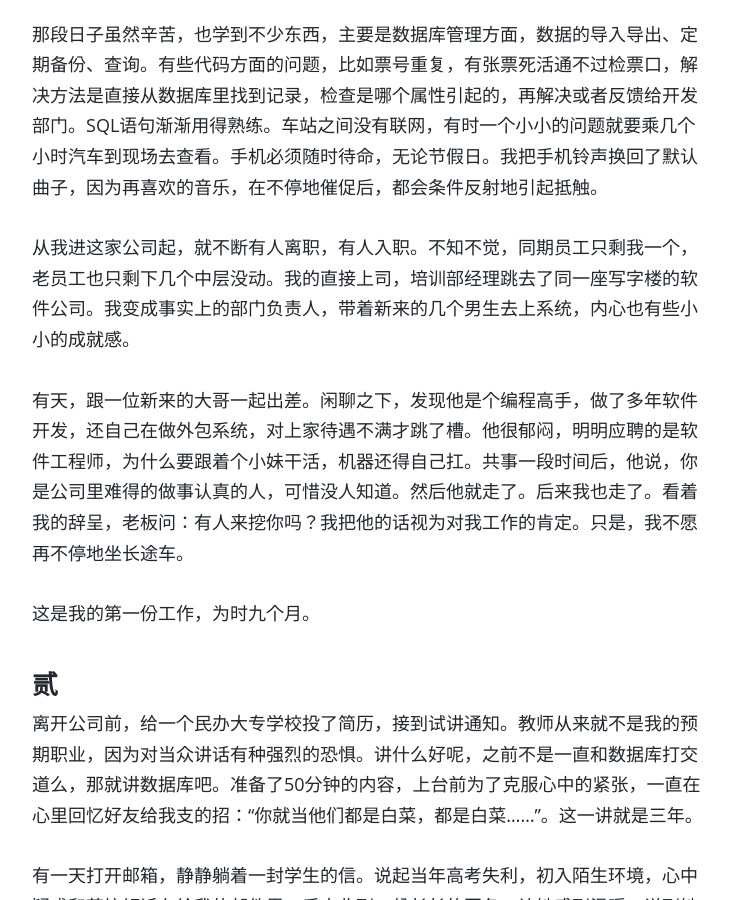
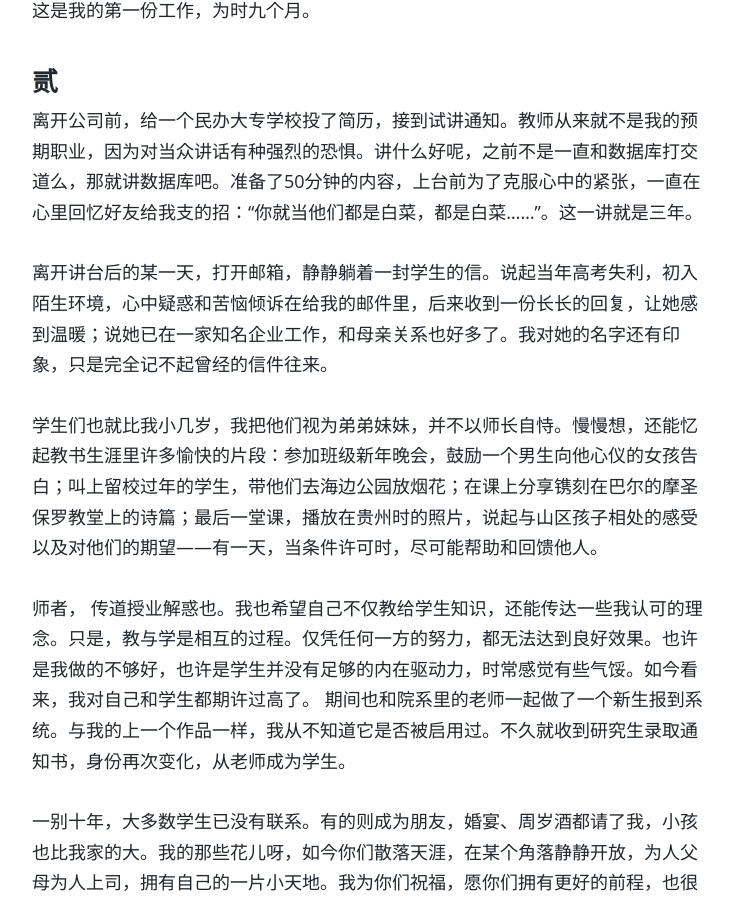
Before and after one commit to blueseach/blueseach.github.io, a Jekyll site: the page built from _posts/2018-01-20-My-Jobs.md, in a window 1280 px wide and 900 px high, scrolled down 1601 px. Shown: the whole window, without its empty margins (268-1002 px from the left). Built offline with Jekyll 4.4.1, drawn with Linux system fonts in a browser that asks for light colours; our own code applies the rules of GitHub Pages for plain Markdown files; comment, search, counter and statistics services are not loaded; some of the changed text lies outside the part shown.

Commit message:
Update 2018-01-20-My-Jobs.md

```diff
--- a/_posts/2018-01-20-My-Jobs.md
+++ b/_posts/2018-01-20-My-Jobs.md
@@ -2,9 +2,10 @@
 layout: post
 title:  "一个非成功人士的职业道路"
 image: literature.jpg
+description:没有草根到精英的逆袭之路，也没有一年之内收入增加数十倍的励志传奇
 ---
 
-Created 170115
+Created 180120
 By 游遍星辰
 
 ## 一个非成功人士的职业道路
@@ -13,11 +14,11 @@ By 游遍星辰
 
 2003年9月，我进入第一个工作单位，大约几十人的IT企业。老板亲自面试，聊了几句就开工资：月薪1500元，试用期三个月，试用期间薪水八折。
 
-职位是软件测试员。一个部门经理带我们两个下属，纯黑盒测试。一个月后，领导说让我试着给公司做一个内部公文审批系统。于是我变成了在测试部的开发人员。工期一个月，没有人带，完全自己摸索。不同于在学校写的代码片段，这是第一次独立做一个可用的系统。买了一本VB（公司当时使用的语言）应用系统实践的书。模仿案例，从功能模块，流程设计，数据库结构设计，界设计， 到代码的实现。为了按期完成，买了个U盘，每天下班时把代码拷到里面，下班后回到家继续写。那时年轻有干劲儿，工作到凌晨也不觉得太辛苦，只想着把这个东西做出来，要做好。
+职位是软件测试员。一个部门经理带我们两个下属，纯黑盒测试。一个月后，领导说让我试着给公司做一个内部公文审批系统。于是我变成在测试部的开发人员。工期一个月，没有人带，完全自己摸索。不同于在学校写的代码片段，这是第一次独立做一个可用的系统。买了一本VB（公司当时使用的语言）应用系统实践的书。模仿案例，从功能模块，流程设计，数据库结构设计，界设计， 到代码的实现。为了按期完成，买了个U盘，每天下班时把代码拷到里面，下班后回到家继续写。那时年轻有干劲儿，工作到凌晨也不觉得太辛苦，只想着把这个东西做出来，要做好。
 
-程序写好后在公司做了演示和讲解。领导说写的不错，代码交上去了，直到我离职，也不清楚这个系统究竟有没有使用过。因为没几天，就接到通知要出差去河南。公司业务扩张，培训部缺人手，我这个新人就被抽了去。
+程序写好后在公司做了演示和讲解。领导说写的不错，代码交上去，直到我离职，也不清楚这个系统是否使用过。因为没几天，就接到通知要出差去河南。公司业务扩张，培训部缺人手，我这个新人就被抽了去。
 
-培训部相当于技术支持部门。主要在客户单位工作，安装部署、升级、调试系统，培训最终用户。过程中遇到的任何问题都要解决，包括硬件，操作系统，数据库，软件。公司主要业务是客运售票系统。洛阳和辖下各县，一个一个走过去。因为白天要正常售票，所以系统上线必须夜里做，第二天就是解决各种差错，打印机不出票，票号重复，操作系统崩溃，售票员忘记密码……。“五加二、白加黑”，没有加班费， 一个多月，除了临走前抽空去给爸妈买了一套保暖内衣，哪儿也没去。出差回来就留在培训部，主要做省内的技术支持。
+培训部相当于技术支持部门。主要在客户单位工作，安装部署、升级、调试系统，培训最终用户。处理过程中遇到的任何问题，包括硬件，操作系统，数据库，软件。公司主要业务是客运售票系统。洛阳和辖下各县，一个一个走过去。因为白天要正常售票，所以系统上线必须夜里做，第二天就是解决各种差错，打印机不出票，票号重复，操作系统崩溃，售票员忘记密码……。“五加二、白加黑”，没有加班费， 一个多月，除了临走前抽空去给爸妈买了一套保暖内衣，哪儿也没去。出差回来就留在培训部，主要做省内的技术支持。
 
 那段日子虽然辛苦，也学到不少东西，主要是数据库管理方面，数据的导入导出、定期备份、查询。有些代码方面的问题，比如票号重复，有张票死活通不过检票口，解决方法是直接从数据库里找到记录，检查是哪个属性引起的，再解决或者反馈给开发部门。SQL语句渐渐用得熟练。车站之间没有联网，有时一个小小的问题就要乘几个小时汽车到现场去查看。手机必须随时待命，无论节假日。我把手机铃声换回了默认曲子，因为再喜欢的音乐，在不停地催促后，都会条件反射地引起抵触。
 
@@ -31,21 +32,21 @@ By 游遍星辰
 
 离开公司前，给一个民办大专学校投了简历，接到试讲通知。教师从来就不是我的预期职业，因为对当众讲话有种强烈的恐惧。讲什么好呢，之前不是一直和数据库打交道么，那就讲数据库吧。准备了50分钟的内容，上台前为了克服心中的紧张，一直在心里回忆好友给我支的招：“你就当他们都是白菜，都是白菜……”。这一讲就是三年。
 
-有一天打开邮箱，静静躺着一封学生的信。说起当年高考失利，初入陌生环境，心中疑惑和苦恼倾诉在给我的邮件里，后来收到一份长长的回复，让她感到温暖；说到她已在一家知名企业工作，和母亲关系也好多了。我对她的名字还有印象，只是完全记不起曾经的信件往来。
+离开讲台后的某一天，打开邮箱，静静躺着一封学生的信。说起当年高考失利，初入陌生环境，心中疑惑和苦恼倾诉在给我的邮件里，后来收到一份长长的回复，让她感到温暖；说她已在一家知名企业工作，和母亲关系也好多了。我对她的名字还有印象，只是完全记不起曾经的信件往来。
 
-学生们也就比我小几岁，我把他们视为弟弟妹妹，并不以师长自恃，慢慢想，还能忆起教书生涯里许多愉快的片段：参加班级新年晚会，鼓励一个男生向他心仪的女孩告白；叫上留校过年的学生，带他们去海边公园放烟花；在课上分享镌刻在巴尔的摩圣保罗教堂上的诗篇；最后一堂课，播放在贵州时的照片，说起与山区孩子相处的感受以及对他们的期望——有一天，当条件许可时，尽可能帮助和回馈他人。
+学生们也就比我小几岁，我把他们视为弟弟妹妹，并不以师长自恃。慢慢想，还能忆起教书生涯里许多愉快的片段：参加班级新年晚会，鼓励一个男生向他心仪的女孩告白；叫上留校过年的学生，带他们去海边公园放烟花；在课上分享镌刻在巴尔的摩圣保罗教堂上的诗篇；最后一堂课，播放在贵州时的照片，说起与山区孩子相处的感受以及对他们的期望——有一天，当条件许可时，尽可能帮助和回馈他人。
 
-师者， 传道授业解惑也。我也希望自己不仅教给学生知识，还能传达一些我认可的理念。只是，教与学是相互的过程。仅凭任何一方的努力，都无法达到良好效果。 也许是我做的不够好，也许是学生并没有足够的内在驱动力，时常感觉有些气馁。如今看来，我对自己和学生都期许过高了。
+师者， 传道授业解惑也。我也希望自己不仅教给学生知识，还能传达一些我认可的理念。只是，教与学是相互的过程。仅凭任何一方的努力，都无法达到良好效果。也许是我做的不够好，也许是学生并没有足够的内在驱动力，时常感觉有些气馁。如今看来，我对自己和学生都期许过高了。
 期间也和院系里的老师一起做了一个新生报到系统。与我的上一个作品一样，我从不知道它是否被启用过。不久就收到研究生录取通知书，身份再次变化，从老师成为学生。
 
-一别十年，大多数学生已没有联系。有的则成为朋友，婚宴、周岁酒都请了我，小孩也比我家的大。我的那些花儿呀，很高兴曾经出现在彼此的生命中，为你浇下一瓢清水。虽然只有短短一期，也是珍贵的回忆。如今，你们散落天涯，在某个角落静静开放，为人父母为人上司，拥有自己的一片小天地。
+一别十年，大多数学生已没有联系。有的则成为朋友，婚宴、周岁酒都请了我，小孩也比我家的大。我的那些花儿呀，如今你们散落天涯，在某个角落静静开放，为人父母为人上司，拥有自己的一片小天地。我为你们祝福，愿你们拥有更好的前程，也很高兴曾经出现在彼此的生命中，为你浇下一瓢清水。虽然只有短短一期，也是珍贵的回忆。
 
 ### 叁
 研究生毕业后，当了一名系统管理员，在这个岗位呆了七年，结婚生子，过着我向往的平静生活。所在单位和部门都属于相对封闭的体系，人际关系简单，劳动强度不算大，有更多的时间照顾家庭。缺点也是显而易见的：没有难度的工作，呆在舒适区的代价就是能力在不断退化和丧失。在危机感的驱使下，过去两年，一直利用空闲时间参加线上课程和社群，包括写作、数据分析、人工智能。我对自己还有着期盼和要求，希望在每日穿梭于机房例行检查之外，能够做更多的事。
 
 
-你看，这里没有草根到精英的逆袭之路，也没有一年之内收入增加数十倍的励志传奇（承认客观现实，并非为此自豪）。只能说大体上，收入和工作环境都在不断改善。三份工作看似在不同行业，却又环环相扣。第一份工作打下的实践基础，在后面的教学中都派上了用场；决定考研时，离考试只剩三个月，白天上课，晚上复习，有限的备考时间都用在弱项数学和政治上，使劲把它们拉到了比分数线高一点。 专业课只把历年题目做了一遍，英语完全没看，分数还不错。主要得益于带过一门针对国家软考程序员证书的课程，不得不把相关的操作系统、数据结构、编程等专业课都捋了一遍。英语则是受益于多年的兴趣和积累；读研阶段，参加了一个非常“虐”的口语课程，每天准备作业，当堂练习、背诵，不过关就要被留堂，直到老师满意了才能走。后来在找工作时，英语能力也帮我拿到不错的offer。当然这些都是从后视镜看到的，当时的我没有任何职业规划，也无法预测每一阶段所做的事对下一阶段的影响。
+你看，这里没有草根到精英的逆袭之路，也没有一年之内收入增加数十倍的励志传奇（承认客观现实，并非为此自豪）。只能说大体上，收入和工作环境都在不断改善。三份工作看似在不同行业，却又环环相扣。第一份工作打下的实践基础，在后面的教学中都派上了用场；决定考研时，离考试只剩三个月，白天上课，晚上复习，有限的备考时间都用在弱项数学和政治上，使劲把它们拉到了比分数线高一点。 专业课只把历年题目做了一遍，英语完全没看，分数还不错。主要得益于带过一门针对国家软考程序员证书的课程，不得不把相关的操作系统、数据结构、编程等专业课都捋了一遍。英语则是受益于多年的兴趣和积累；读研阶段，参加了一个非常“虐”的口语课程，每天准备作业，当堂练习、背诵，不过关就要被留堂，直到老师满意了才能走。后来在找工作时，英语能力也帮我拿到不错的offer。当然这都是从后视镜看到的，那时没有任何职业规划，也无法预测每一阶段所做的事对未来的影响，只是习惯于把眼前的事做好，同时努力理解、学习工作中涉及的内容。
 
 网上流传的各种面试题，都会有这一问：你认为自己最大的优点和缺点是什么？前者，我的答案是好奇心和不愿意放弃。如同孩子发现一个玩具，想把它拆开看看究竟是怎么回事，这本身就是快乐的事，在过程中并不会想着要向大人说我懂得了，也不会以换取奖励为目标。缺点则是缺少复盘和总结。遇到技术问题，兴致勃勃地查找原因，尝试各种方案，解决之后恍然大悟，然后，就没有然后了。如此一来，积累就非常非常慢。
 
-有想法，也有初步的计划，但是不希望仅仅停留在纸面，而是要下笨功夫，打持久战。
+以上，就是一个普通上班族的职业道路。关于未来，有想法，也有初步计划，但是不希望仅仅停留在纸面，而是要下笨功夫，打持久战。希望若干年后，能在这里写下一段新的路程。
```
